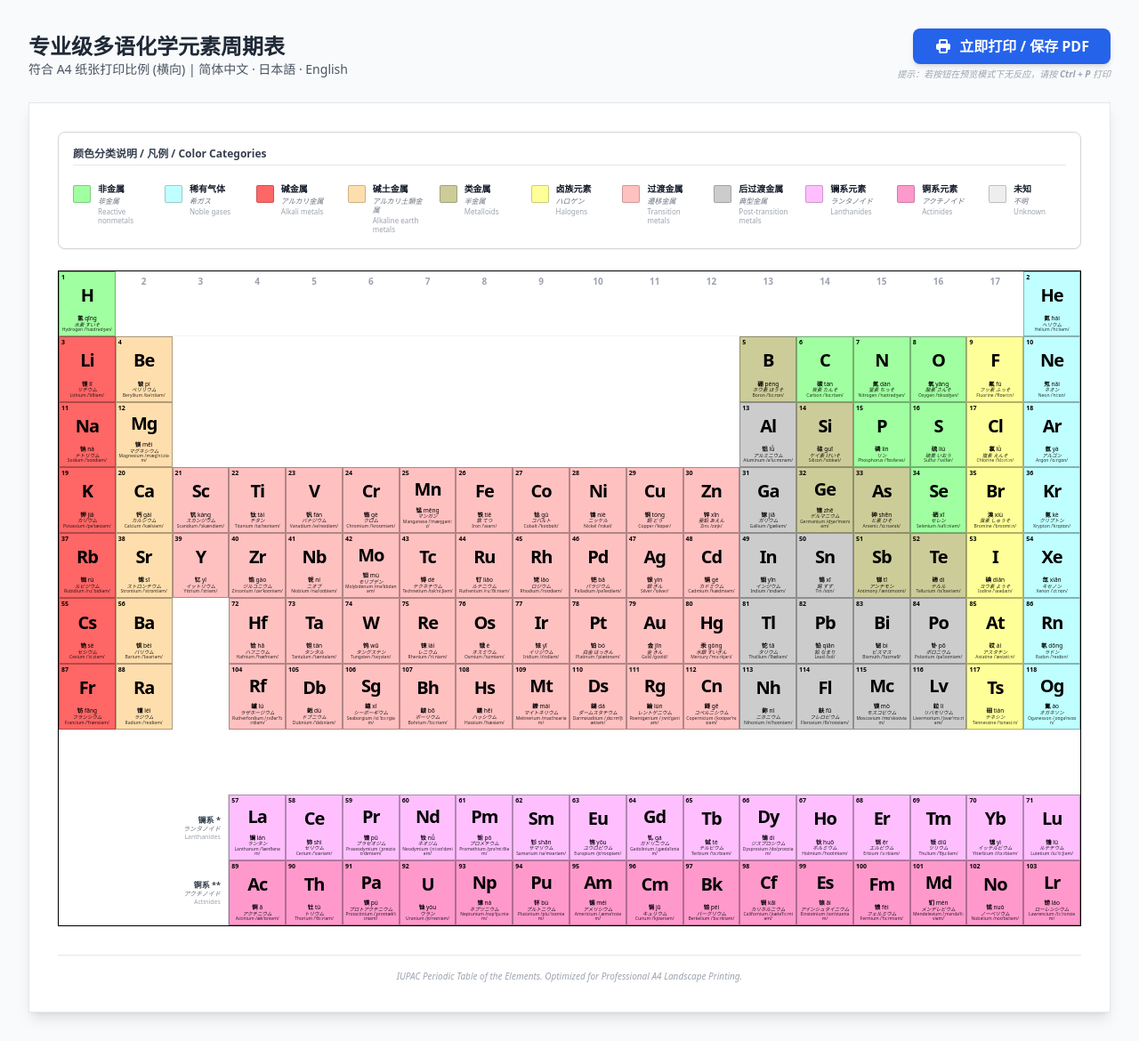
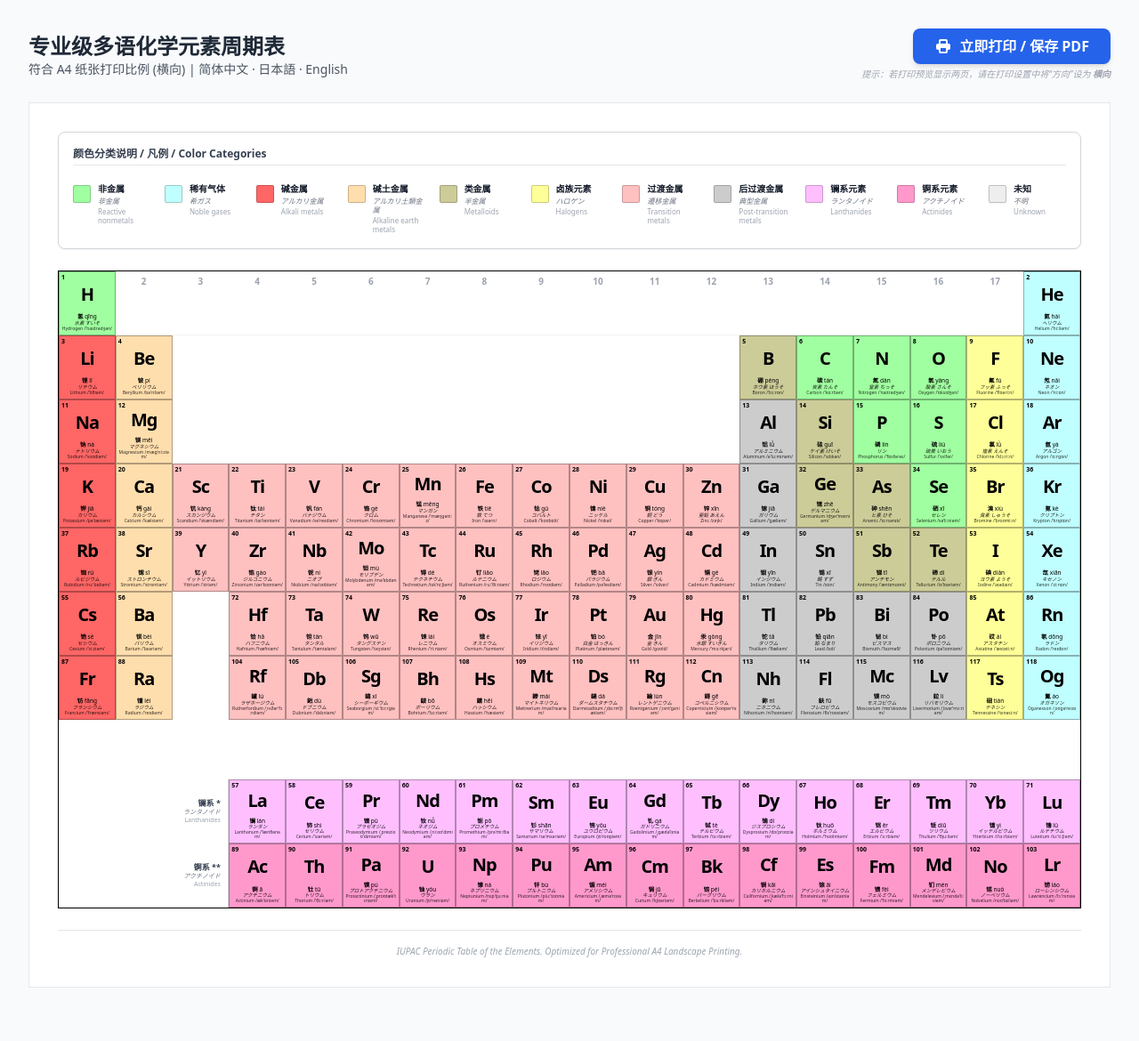
Before and after one commit to hera2019/ElementCell, a React (Vite) app: page / in a window 1280 px wide. Shown: the whole page at 89% size. After the commit the page ends 1142 px from the top, so only its background shows below. Built offline with nearby package versions, Linux system fonts and the light colour scheme.

Commit message:
Improve print layout and adjust styles
Refactor print layout and styles for better printing.

```diff
--- a/App.tsx
+++ b/App.tsx
@@ -5,10 +5,7 @@ import ElementCell from './components/ElementCell';
 import Legend from './components/Legend';
 
 const App: React.FC = () => {
-  // 使用 useCallback 确保函数稳定
   const handlePrint = useCallback(() => {
-    // 触发系统打印
-    // 注意：在 iframe 沙盒环境下可能被浏览器拦截，此时建议用户使用 Ctrl+P
     window.print();
   }, []);
 
@@ -34,13 +31,14 @@ const App: React.FC = () => {
             立即打印 / 保存 PDF
           </button>
           <span className="text-[10px] text-gray-400 italic">
-            提示：若按钮在预览模式下无反应，请按 <b>Ctrl + P</b> 打印
+            提示：若打印预览显示两页，请在打印设置中将“方向”设为 <b>横向</b>
           </span>
         </div>
       </header>
 
-      <main className="flex-1 overflow-visible">
-        <div className="print-container min-w-[1120px] mx-auto bg-white p-8 shadow-lg border border-gray-200">
+      <main className="flex-1 overflow-x-auto">
+        <div className="print-container mx-auto bg-white p-4 md:p-8 shadow-lg border border-gray-200"
+             style={{ width: 'fit-content' }}>
 
           <Legend />
 
@@ -49,7 +47,8 @@ const App: React.FC = () => {
                style={{
                  display: 'grid',
                  gridTemplateColumns: 'repeat(18, minmax(0, 1fr))',
-                 gridAutoRows: 'minmax(4.6rem, auto)'
+                 gridAutoRows: 'minmax(4.2rem, auto)',
+                 width: '100%'
                }}>
 
             {ELEMENTS.map((element) => (
@@ -64,9 +63,9 @@ const App: React.FC = () => {
             ))}
 
             {/* Gap for Lanthanides/Actinides */}
-            <div className="h-6" style={{ gridRow: 8, gridColumn: '1 / span 18' }}></div>
+            <div className="h-4" style={{ gridRow: 8, gridColumn: '1 / span 18' }}></div>
 
-            {/* 镧系/锕系 标签 - 内部三行显示，靠右对齐 */}
+            {/* 镧系/锕系 标签 */}
             <div className="flex flex-col items-end justify-center pr-2 text-right border-r border-gray-300 mr-[0.5px] leading-none gap-0.5"
                  style={{ gridRow: 9, gridColumn: 3 }}>
               <span className="text-[9px] font-bold text-gray-700">镧系 *</span>
@@ -82,7 +81,7 @@ const App: React.FC = () => {
             </div>
           </div>
 
-          <footer className="mt-8 text-center text-[10px] text-gray-400 border-t pt-4 italic">
+          <footer className="mt-6 text-center text-[10px] text-gray-400 border-t pt-4 italic">
             IUPAC Periodic Table of the Elements. Optimized for Professional A4 Landscape Printing.
           </footer>
         </div>
@@ -92,25 +91,38 @@ const App: React.FC = () => {
         @media print {
           @page {
             size: A4 landscape;
-            margin: 0;
+            margin: 5mm;
           }
           html, body {
-            height: auto;
-            overflow: visible !important;
+            width: 297mm;
+            height: 210mm;
+            margin: 0 !important;
+            padding: 0 !important;
+            overflow: hidden !important;
             background-color: white !important;
             -webkit-print-color-adjust: exact !important;
             print-color-adjust: exact !important;
           }
+          #root {
+            width: 100%;
+          }
           .print-container {
-            width: 100% !important;
-            margin: 0 !important;
-            padding: 10mm !important;
+            width: 280mm !important; /* 精确锁定 A4 横向宽度，预留边距 */
+            height: auto;
+            margin: 0 auto !important;
+            padding: 5mm !important;
             box-shadow: none !important;
             border: none !important;
-            min-width: auto !important;
+            min-width: 0 !important;
+            transform-origin: top left;
           }
           .no-print {
             display: none !important;
+          }
+          /* 强制不分页 */
+          .grid {
+            page-break-inside: avoid;
+            break-inside: avoid;
           }
         }
         .grid-cols-18 {
```
